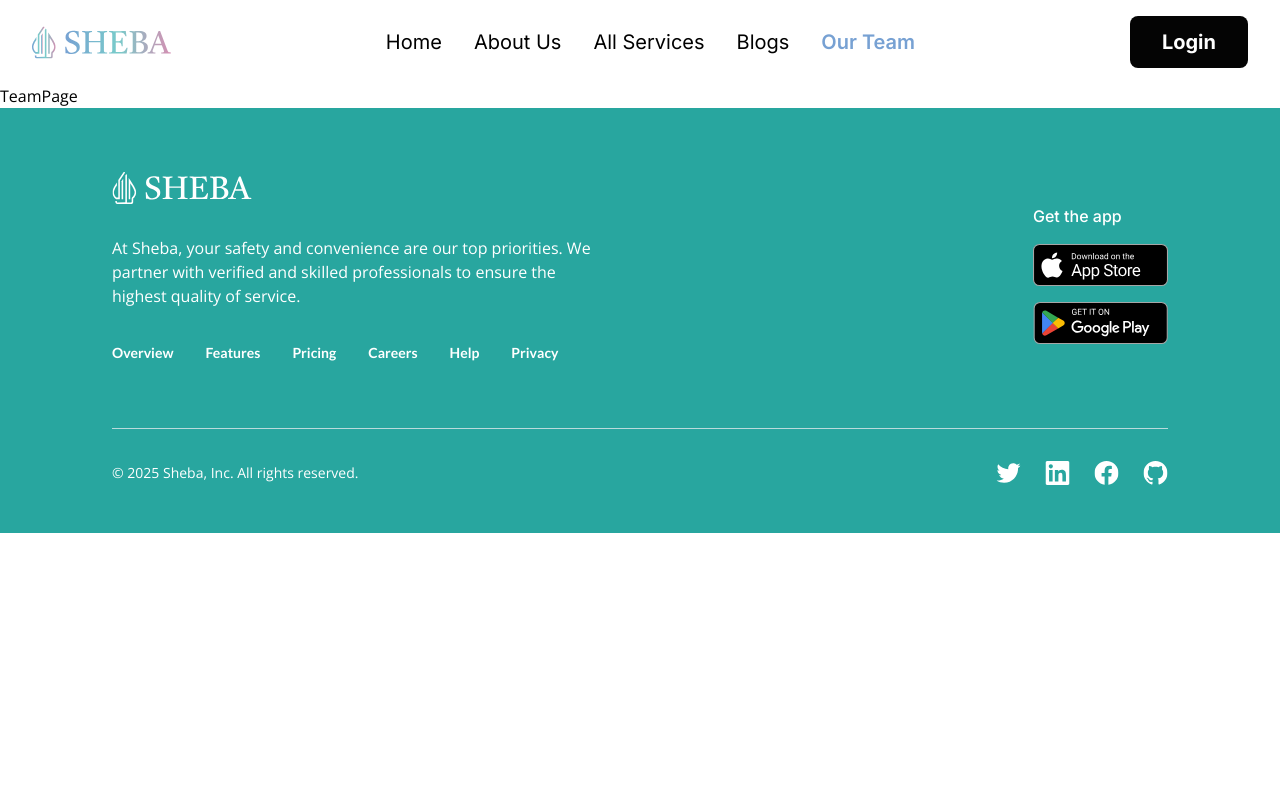
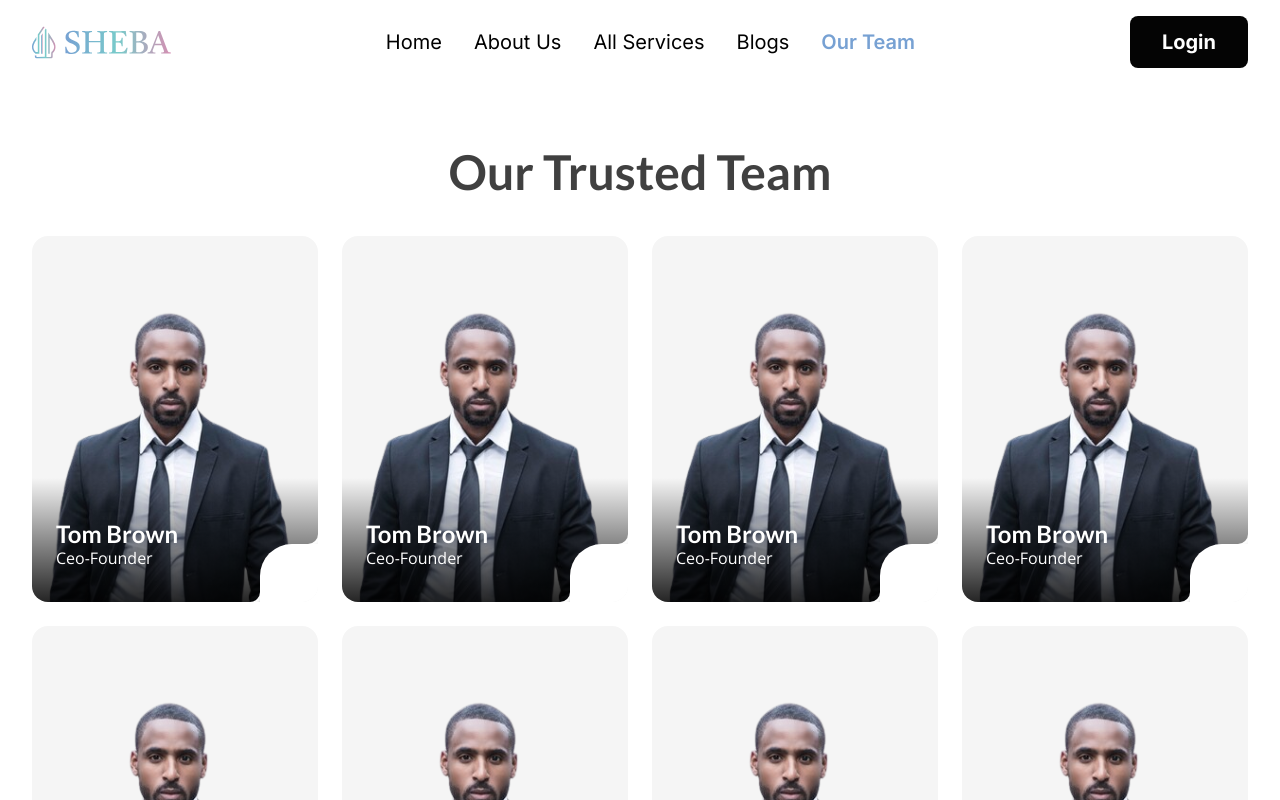
Before and after one commit to Biplob17h/AdhunikBD_NEXT, a Next.js app: page /team in a window 1280 px wide. Shown: the top 800 px of the page. Built offline with nearby package versions, Linux system fonts and the light colour scheme.

Commit message:
feat(TeamPage): enhance team section layout with new styles and animations

```diff
--- a/src/app/team/page.jsx
+++ b/src/app/team/page.jsx
@@ -1,5 +1,36 @@
 const TeamPage = () => {
-  return <div>TeamPage</div>;
+  return (
+    <section className="py-8 xl:py-16">
+      <div className="container_fluid">
+        <h2 className="text-center text-3xl font-bold text-black/75 md:text-5xl">
+          Our Trusted Team
+        </h2>
+
+        {/* you team members */}
+        <div className="mt-10 grid grid-cols-1 gap-6 sm:grid-cols-2 md:grid-cols-3 xl:grid-cols-4">
+          {Array.from({ length: 8 }).map((_, index) => (
+            <div
+              key={index}
+              className="group relative cursor-pointer overflow-hidden rounded-2xl bg-secondary"
+            >
+              <img
+                src="/images/team/team-member-1.png"
+                alt="team-member"
+                className="w-full rounded-2xl object-cover transition-all duration-300 ease-in-out group-hover:scale-105"
+              />
+              <div className="bg-img absolute bottom-0 left-0 h-auto w-full rounded-br-[64px] bg-gradient-to-t from-black/85 to-transparent px-6 py-8 text-white transition-all duration-300 ease-in-out group-hover:from-primary/85">
+                <div className="mt-3">
+                  <h4 className="text-2xl font-bold leading-6">Tom Brown</h4>
+                  <p className="text-base font-light leading-6">Ceo-Founder</p>
+                </div>
+              </div>
+              <div className="inverted-round" />
+            </div>
+          ))}
+        </div>
+      </div>
+    </section>
+  );
 };
 
 export default TeamPage;
--- a/src/styles/globals.css
+++ b/src/styles/globals.css
@@ -101,3 +101,42 @@ h6 {
   transform: translate3d(124.967px, 0px, -310.882px) rotateX(0deg) rotateY(0deg)
     scale(0.9) !important;
 }
+
+.bg-img {
+  -webkit-transition: background-image 0.5s ease-in-out;
+  transition: background-image 0.5s ease-in-out;
+}
+
+.inverted-round {
+  position: absolute;
+  z-index: 20;
+  width: 4rem;
+  height: 4rem;
+  background-color: #fff;
+  bottom: -0.375rem;
+  right: -0.375rem;
+  border-top-left-radius: 50%;
+}
+
+.inverted-round::before {
+  position: absolute;
+  content: "";
+  top: -1.25rem;
+  right: 0.375rem;
+  background-color: transparent;
+  width: 1.25rem;
+  height: 1.25rem;
+  border-bottom-right-radius: 50%;
+  box-shadow: 0.313rem 0.313rem 00.313rem #fff;
+}
+.inverted-round::after {
+  position: absolute;
+  content: "";
+  left: -1.25rem;
+  bottom: 0.375rem;
+  background-color: transparent;
+  width: 1.25rem;
+  height: 1.25rem;
+  border-bottom-right-radius: 50%;
+  box-shadow: 0.313rem 0.313rem 00.313rem #fff;
+}
--- a/tailwind.config.js
+++ b/tailwind.config.js
@@ -12,55 +12,48 @@ module.exports = {
   theme: {
     extend: {
       colors: {
-  			primary: '#3AAEA7',
-  			secondary: '#f5f5f5',
-  			accent: '#28A69F',
-  			active: '#77A1D3'
+        primary: "#3AAEA7",
+        secondary: "#f5f5f5",
+        accent: "#28A69F",
+        active: "#77A1D3",
       },
       backgroundImage: {
-  			'primary-gradient': 'linear-gradient(to right, #77A1D3, #79CBCA, #E684AE)',
-  			'primary-gradient-hover': 'linear-gradient(to right, #79CBCA, #77A1D3, #E684AE)'
+        "primary-gradient":
+          "linear-gradient(to right, #77A1D3, #79CBCA, #E684AE)",
+        "primary-gradient-hover":
+          "linear-gradient(to right, #79CBCA, #77A1D3, #E684AE)",
       },
       fontFamily: {
-  			heading: [
-  				'Lato',
-  				'serif'
-  			],
-  			body: [
-  				'Open Sans',
-  				'serif'
-  			],
-  			inter: [
-  				'Inter',
-  				'serif'
-  			]
+        heading: ["Lato", "serif"],
+        body: ["Open Sans", "serif"],
+        inter: ["Inter", "serif"],
       },
       boxShadow: {
-  			'4xl': 'rgba(0, 0, 0, 0.04) 0px 3px 5px'
+        "4xl": "rgba(0, 0, 0, 0.04) 0px 3px 5px",
       },
       keyframes: {
-  			'accordion-down': {
+        "accordion-down": {
           from: {
-  					height: '0'
+            height: "0",
           },
           to: {
-  					height: 'var(--radix-accordion-content-height)'
-  				}
+            height: "var(--radix-accordion-content-height)",
           },
-  			'accordion-up': {
+        },
+        "accordion-up": {
           from: {
-  					height: 'var(--radix-accordion-content-height)'
+            height: "var(--radix-accordion-content-height)",
           },
           to: {
-  					height: '0'
-  				}
-  			}
+            height: "0",
+          },
+        },
       },
       animation: {
-  			'accordion-down': 'accordion-down 0.2s ease-out',
-  			'accordion-up': 'accordion-up 0.2s ease-out'
-  		}
-  	}
+        "accordion-down": "accordion-down 0.2s ease-out",
+        "accordion-up": "accordion-up 0.2s ease-out",
+      },
+    },
   },
   plugins: [require("tailwindcss-animate")],
 };
```
Also changed, not shown: public/images/team/team-member-1.png (added). Lines whose indentation alone changed are shown as unchanged.
